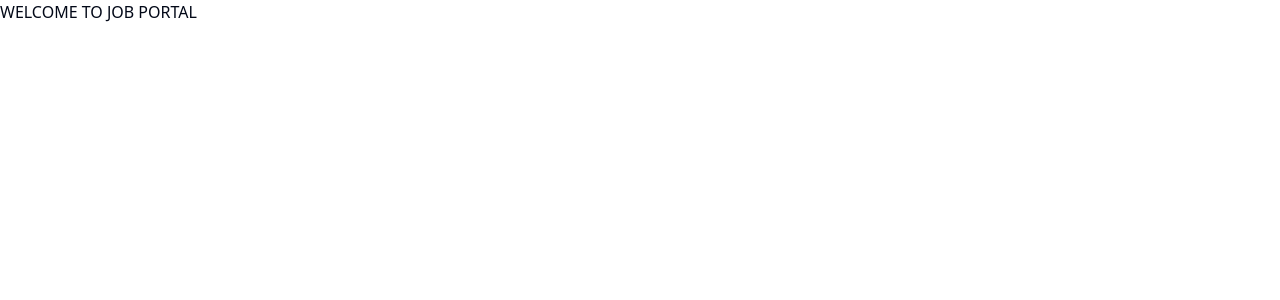
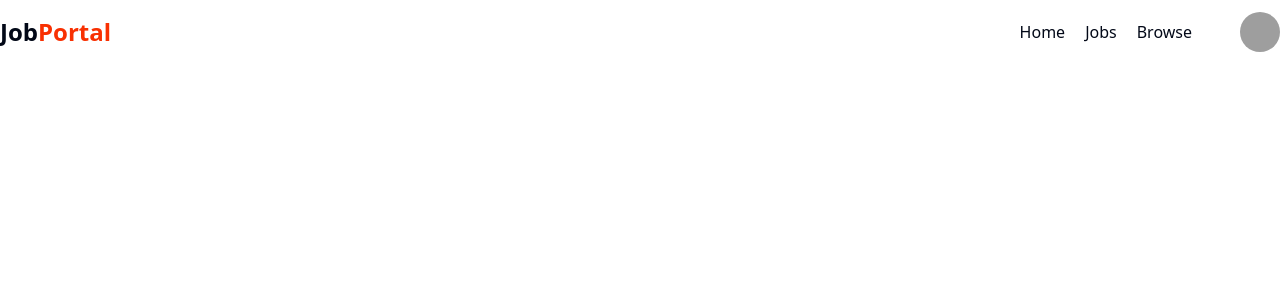
Before and after one commit to ashish834967/Job-Portal, a React (Vite) app in the folder frontend/: page / in a window 1280 px wide. Shown: the top 300 px of the page. Built offline with nearby package versions, Linux system fonts and the light colour scheme; grey boxes are pictures that could not be loaded.

Commit message:
add navbar

```diff
--- a/frontend/src/App.jsx
+++ b/frontend/src/App.jsx
@@ -1,9 +1,10 @@
 import "./App.css";
+import Navbar from "./shared/Navbar";
 
 function App() {
   return (
     <>
-      <h1>WELCOME TO JOB PORTAL</h1>
+      <Navbar />
     </>
   );
 }
--- /dev/null
+++ b/frontend/src/components/ui/avatar.jsx
@@ -0,0 +1,33 @@
+import * as React from "react"
+import * as AvatarPrimitive from "@radix-ui/react-avatar"
+
+import { cn } from "@/lib/utils"
+
+const Avatar = React.forwardRef(({ className, ...props }, ref) => (
+  <AvatarPrimitive.Root
+    ref={ref}
+    className={cn("relative flex h-10 w-10 shrink-0 overflow-hidden rounded-full", className)}
+    {...props} />
+))
+Avatar.displayName = AvatarPrimitive.Root.displayName
+
+const AvatarImage = React.forwardRef(({ className, ...props }, ref) => (
+  <AvatarPrimitive.Image
+    ref={ref}
+    className={cn("aspect-square h-full w-full", className)}
+    {...props} />
+))
+AvatarImage.displayName = AvatarPrimitive.Image.displayName
+
+const AvatarFallback = React.forwardRef(({ className, ...props }, ref) => (
+  <AvatarPrimitive.Fallback
+    ref={ref}
+    className={cn(
+      "flex h-full w-full items-center justify-center rounded-full bg-muted",
+      className
+    )}
+    {...props} />
+))
+AvatarFallback.displayName = AvatarPrimitive.Fallback.displayName
+
+export { Avatar, AvatarImage, AvatarFallback }
--- /dev/null
+++ b/frontend/src/components/ui/button.jsx
@@ -0,0 +1,47 @@
+import * as React from "react"
+import { Slot } from "@radix-ui/react-slot"
+import { cva } from "class-variance-authority";
+
+import { cn } from "@/lib/utils"
+
+const buttonVariants = cva(
+  "inline-flex items-center justify-center whitespace-nowrap rounded-md text-sm font-medium ring-offset-background transition-colors focus-visible:outline-none focus-visible:ring-2 focus-visible:ring-ring focus-visible:ring-offset-2 disabled:pointer-events-none disabled:opacity-50",
+  {
+    variants: {
+      variant: {
+        default: "bg-primary text-primary-foreground hover:bg-primary/90",
+        destructive:
+          "bg-destructive text-destructive-foreground hover:bg-destructive/90",
+        outline:
+          "border border-input bg-background hover:bg-accent hover:text-accent-foreground",
+        secondary:
+          "bg-secondary text-secondary-foreground hover:bg-secondary/80",
+        ghost: "hover:bg-accent hover:text-accent-foreground",
+        link: "text-primary underline-offset-4 hover:underline",
+      },
+      size: {
+        default: "h-10 px-4 py-2",
+        sm: "h-9 rounded-md px-3",
+        lg: "h-11 rounded-md px-8",
+        icon: "h-10 w-10",
+      },
+    },
+    defaultVariants: {
+      variant: "default",
+      size: "default",
+    },
+  }
+)
+
+const Button = React.forwardRef(({ className, variant, size, asChild = false, ...props }, ref) => {
+  const Comp = asChild ? Slot : "button"
+  return (
+    (<Comp
+      className={cn(buttonVariants({ variant, size, className }))}
+      ref={ref}
+      {...props} />)
+  );
+})
+Button.displayName = "Button"
+
+export { Button, buttonVariants }
--- /dev/null
+++ b/frontend/src/components/ui/popover.jsx
@@ -0,0 +1,25 @@
+import * as React from "react"
+import * as PopoverPrimitive from "@radix-ui/react-popover"
+
+import { cn } from "@/lib/utils"
+
+const Popover = PopoverPrimitive.Root
+
+const PopoverTrigger = PopoverPrimitive.Trigger
+
+const PopoverContent = React.forwardRef(({ className, align = "center", sideOffset = 4, ...props }, ref) => (
+  <PopoverPrimitive.Portal>
+    <PopoverPrimitive.Content
+      ref={ref}
+      align={align}
+      sideOffset={sideOffset}
+      className={cn(
+        "z-50 w-72 rounded-md border bg-popover p-4 text-popover-foreground shadow-md outline-none data-[state=open]:animate-in data-[state=closed]:animate-out data-[state=closed]:fade-out-0 data-[state=open]:fade-in-0 data-[state=closed]:zoom-out-95 data-[state=open]:zoom-in-95 data-[side=bottom]:slide-in-from-top-2 data-[side=left]:slide-in-from-right-2 data-[side=right]:slide-in-from-left-2 data-[side=top]:slide-in-from-bottom-2",
+        className
+      )}
+      {...props} />
+  </PopoverPrimitive.Portal>
+))
+PopoverContent.displayName = PopoverPrimitive.Content.displayName
+
+export { Popover, PopoverTrigger, PopoverContent }
--- /dev/null
+++ b/frontend/src/shared/Navbar.jsx
@@ -0,0 +1,72 @@
+import { Avatar, AvatarImage } from "@/components/ui/avatar";
+import { Button } from "@/components/ui/button";
+import {
+  Popover,
+  PopoverContent,
+  PopoverTrigger,
+} from "@/components/ui/popover";
+import { LogOut, User2 } from "lucide-react";
+import React from "react";
+
+const Navbar = () => {
+  const user = true;
+  return (
+    <div className="bg-white">
+      <div className="flex items-center justify-between mx-auto max-w-7xl h-16">
+        <div>
+          <h1 className="text-2xl font-bold">
+            Job<span className="text-[#F83002]">Portal</span>
+          </h1>
+        </div>
+        <div className="flex items-center gap-12">
+          <ul className="flex font-medium items-center gap-5">
+            <li>Home</li>
+            <li>Jobs</li>
+            <li>Browse</li>
+          </ul>
+          {!user ? (
+            <div className="flex items-center gap-2">
+              <Button variant="outline">Login</Button>
+              <Button className="bg-[#0080ff] hover:bg-[#4000ff]">
+                Signup
+              </Button>
+            </div>
+          ) : (
+            <Popover>
+              <PopoverTrigger asChild>
+                <Avatar className="cursor-pointer">
+                  <AvatarImage src="https://github.com/shadcn.png" />
+                </Avatar>
+              </PopoverTrigger>
+              <PopoverContent className="w-80">
+                <div className="flex gap-4 space-y-2">
+                  <Avatar className="cursor-pointer">
+                    <AvatarImage src="https://github.com/shadcn.png" />
+                  </Avatar>
+                  <div>
+                    <h4 className="font-medium">Ashish Patidar</h4>
+                    <p className="text-sm text-muted-foreground">
+                      I am software developer.
+                    </p>
+                  </div>
+                </div>
+                <div className="flex flex-col my-2 text-gray-600">
+                  <div className="flex w-fit items-center gap-2 cursor-pointer">
+                    <User2 />
+                    <Button variant="link">View Profile</Button>
+                  </div>
+                  <div className="flex w-fit items-center gap-2 cursor-pointer">
+                    <LogOut />
+                    <Button variant="link">Logout</Button>
+                  </div>
+                </div>
+              </PopoverContent>
+            </Popover>
+          )}
+        </div>
+      </div>
+    </div>
+  );
+};
+
+export default Navbar;
```
Also changed, not shown: frontend/package.json (+7 -0 lines), 1 other file (tests, documents, lock files or other folders).
